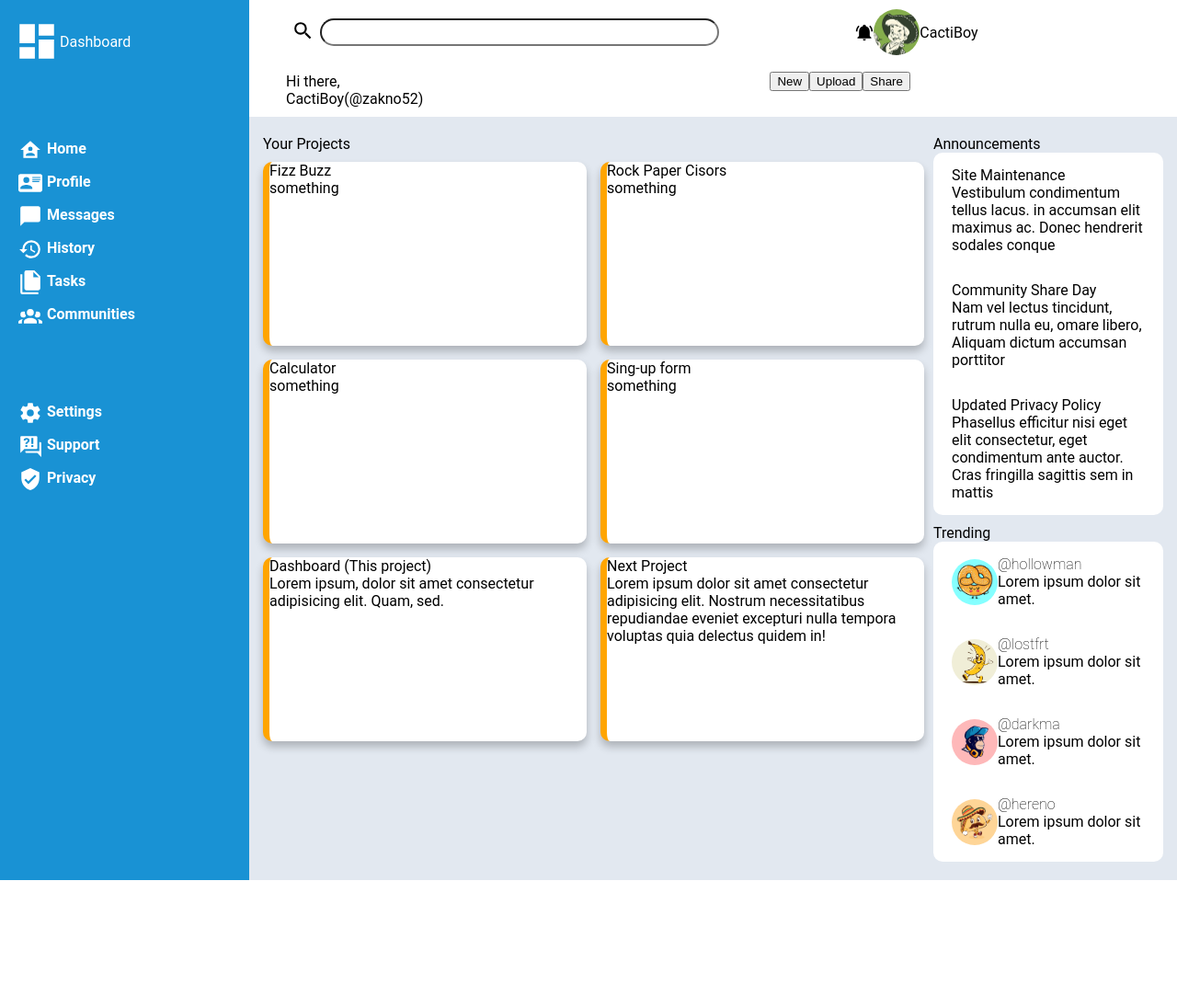
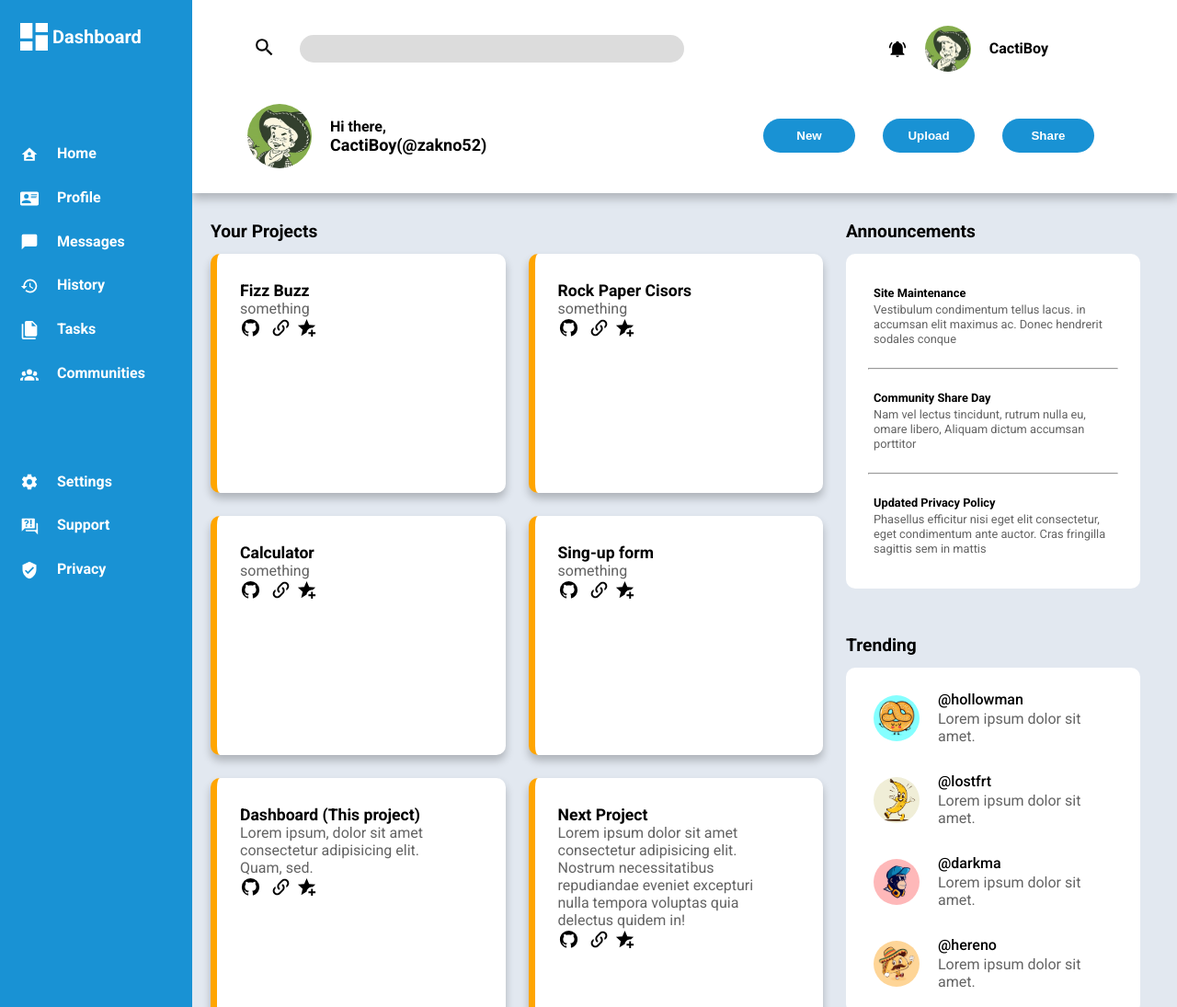
Before and after one commit to zakno52/adminDashboard, a plain HTML site: page index.html in a window 1280 px wide. Shown: the top 1095 px of the page at 92% size. Before the commit the page ends 957 px from the top, so only its background shows below. Drawn offline with Linux system fonts and the light colour scheme.

Commit message:
adding some images and fixing page resposiveness

```diff
--- a/index.html
+++ b/index.html
@@ -38,83 +38,117 @@
             <input type="search" />
           </div>
           <div>
-            <img class="icon" src="/img/bell-ring.svg" alt="" />
+            <img class="bellicon" src="/img/bell-ring.svg" alt="" />
             <img class="pp" src="/img/cacti.jpg" alt="" />
             CactiBoy
           </div>
         </div>
         <div class="usernameArea">
-          <div>
-            <img src="" alt="" /><span>Hi there,</span> CactiBoy(@zakno52)
+          <div class="bigUsername">
+            <img class="pp2" src="img/cacti.jpg" alt="" />
+
+            <div>Hi there,<span>CactiBoy(@zakno52)</span></div>
           </div>
-          <div>
+          <div class="usernameBtns">
             <button>New</button><button>Upload</button><button>Share</button>
           </div>
         </div>
       </div>
       <div class="boxesArea">
         <div class="projects">
-          <div>Your Projects</div>
+          <div><h2>Your Projects</h2></div>
           <div class="projectsBoxes">
             <div class="projbox">
-              <p>Fizz Buzz</p>
+              <h3>Fizz Buzz</h3>
               <p>something</p>
-              <div><img src="" alt="" /><img src="" alt="" /></div>
+              <div>
+                <img src="img/github.svg" alt="" /><img src="" alt="" /><img
+                  src="img/link-variant.svg"
+                  alt=""
+                /><img src="img/star-plus.svg" alt="" />
+              </div>
             </div>
             <div class="projbox">
-              <p>Rock Paper Cisors</p>
+              <h3>Rock Paper Cisors</h3>
               <p>something</p>
-              <div><img src="" alt="" /><img src="" alt="" /></div>
+              <div>
+                <img src="img/github.svg" alt="" /><img src="" alt="" /><img
+                  src="img/link-variant.svg"
+                  alt=""
+                /><img src="img/star-plus.svg" alt="" />
+              </div>
             </div>
             <div class="projbox">
-              <p>Calculator</p>
+              <h3>Calculator</h3>
               <p>something</p>
-              <div><img src="" alt="" /><img src="" alt="" /></div>
+              <div>
+                <img src="img/github.svg" alt="" /><img src="" alt="" /><img
+                  src="img/link-variant.svg"
+                  alt=""
+                /><img src="img/star-plus.svg" alt="" />
+              </div>
             </div>
             <div class="projbox">
-              <p>Sing-up form</p>
+              <h3>Sing-up form</h3>
               <p>something</p>
-              <div><img src="" alt="" /><img src="" alt="" /></div>
+              <div>
+                <img src="img/github.svg" alt="" /><img src="" alt="" /><img
+                  src="img/link-variant.svg"
+                  alt=""
+                /><img src="img/star-plus.svg" alt="" />
+              </div>
             </div>
             <div class="projbox">
-              <p>Dashboard (This project)</p>
+              <h3>Dashboard (This project)</h3>
               <p>
                 Lorem ipsum, dolor sit amet consectetur adipisicing elit. Quam,
                 sed.
               </p>
-              <div><img src="" alt="" /><img src="" alt="" /></div>
+              <div>
+                <img src="img/github.svg" alt="" /><img src="" alt="" /><img
+                  src="img/link-variant.svg"
+                  alt=""
+                /><img src="img/star-plus.svg" alt="" />
+              </div>
             </div>
             <div class="projbox">
-              <p>Next Project</p>
+              <h3>Next Project</h3>
               <p>
                 Lorem ipsum dolor sit amet consectetur adipisicing elit. Nostrum
                 necessitatibus repudiandae eveniet excepturi nulla tempora
                 voluptas quia delectus quidem in!
               </p>
-              <div><img src="" alt="" /><img src="" alt="" /></div>
+              <div>
+                <img src="img/github.svg" alt="" /><img src="" alt="" /><img
+                  src="img/link-variant.svg"
+                  alt=""
+                /><img src="img/star-plus.svg" alt="" />
+              </div>
             </div>
           </div>
         </div>
-        <div>
-          <div>Announcements</div>
+        <div class="allAnnounce">
+          <div><h2>Announcements</h2></div>
           <div class="annonce">
             <div>
-              <p>Site Maintenance</p>
+              <h4>Site Maintenance</h4>
 
               <p>
                 Vestibulum condimentum tellus lacus. in accumsan elit maximus
                 ac. Donec hendrerit sodales conque
               </p>
             </div>
+            <hr />
             <div>
-              <p>Community Share Day</p>
+              <h4>Community Share Day</h4>
               <p>
                 Nam vel lectus tincidunt, rutrum nulla eu, omare libero, Aliquam
                 dictum accumsan porttitor
               </p>
             </div>
+            <hr />
             <div>
-              <p>Updated Privacy Policy</p>
+              <h4>Updated Privacy Policy</h4>
               <p>
                 Phasellus efficitur nisi eget elit consectetur, eget condimentum
                 ante auctor. Cras fringilla sagittis sem in mattis
@@ -122,8 +156,8 @@
             </div>
           </div>
         </div>
-        <div>
-          <div>Trending</div>
+        <div class="allTrend">
+          <div><h2>Trending</h2></div>
           <div class="trend">
             <div>
               <img class="pp" src="img/1.jpg" alt="" />
--- a/style.css
+++ b/style.css
@@ -1,3 +1,4 @@
+@import url("https://fonts.googleapis.com/css2?family=Roboto:ital,wght@0,100;0,300;0,400;0,500;0,700;0,900;1,100;1,300;1,400;1,500;1,700;1,900&display=swap");
 /* prettier-ignore */
 html, body, div, span, applet, object, iframe,
 h1, h2, h3, h4, h5, h6, p, blockquote, pre,
@@ -20,8 +21,6 @@ time, mark, audio, video {
 	vertical-align: baseline;
 }
 
-@import url("https://fonts.googleapis.com/css2?family=Roboto:ital,wght@0,100;0,300;0,400;0,500;0,700;0,900;1,100;1,300;1,400;1,500;1,700;1,900&display=swap");
-
 body {
   display: flex;
   justify-content: center;
@@ -30,29 +29,43 @@ body {
 .container {
   display: grid;
   grid-template-columns: auto 3fr;
-  width: 100vw;
+  grid-template-rows: auto 1fr;
+
+  max-width: 138rem;
   min-width: 50rem;
   height: 100vh;
 }
 
 .header {
-  padding: 10px 40px;
+  padding: 20px 60px;
   grid-area: 1/2/2/3;
   display: grid;
   grid-template-rows: auto auto;
+  height: 170px;
+  box-shadow: 0 6px 10px #0000003b;
+  z-index: 2;
 }
 
 .searchArea {
   display: grid;
-  grid-template-columns: 2fr 1fr;
-  align-items: center;
+  grid-template-columns: 2fr auto;
+  font-weight: bold;
+  padding-right: 5rem;
+  margin-bottom: 20px;
 }
-.icon {
+.bellicon {
   width: 20px;
+  margin-right: 20px;
 }
 .pp {
   width: 50px;
   height: 50px;
+  border-radius: 50%;
+  margin-right: 20px;
+}
+.pp2 {
+  width: 70px;
+  height: 70px;
   border-radius: 50%;
 }
 .searchArea button {
@@ -61,9 +74,14 @@ body {
   width: 37px;
 }
 .searchArea input {
+  background-color: gainsboro;
+  border: none;
+  outline: unset;
   height: 30px;
   border-radius: 50px;
-  width: 70%;
+  width: 60%;
+
+  margin-left: 20px;
 }
 .searchArea > div {
   display: flex;
@@ -72,86 +90,141 @@ body {
 .usernameArea {
   display: grid;
   grid-template-columns: 1.7fr 1.3fr;
-  align-items: center;
+  font-weight: bold;
 }
 .usernameArea span {
   display: block;
+  font-size: large;
 }
-
+.bigUsername {
+  display: flex;
+  align-items: center;
+}
+.bigUsername div {
+  margin-left: 20px;
+}
+.usernameBtns {
+  padding-left: max(10rem, 15vw);
+  display: flex;
+  align-items: center;
+}
+.usernameBtns button {
+  height: 37px;
+  width: 100px;
+  font-weight: bold;
+  color: white;
+  background-color: rgb(25 146 212);
+  border-radius: 100px;
+  border: none;
+  margin-right: 30px;
+}
 .menu {
   background-color: rgb(25 146 212);
   grid-area: 1/1/3/2;
-  padding-left: 15px;
+  padding-left: 17px;
   color: white;
-  width: max(10rem, 20vw);
+  width: max(10rem, 15vw);
+  z-index: 3;
 }
 .menu > .logo {
   padding-top: 20px;
   display: flex;
   align-items: center;
+  font-size: 20px;
+  font-weight: bold;
 }
 .menu > .logo > img {
   filter: invert(1);
-  width: 50px;
+  width: 40px;
 }
 .menu ul {
   padding-top: 70px;
   list-style: none;
 }
 .menu ul li {
-  padding: 10px 0 0 5px;
+  margin: 27px 0 0 5px;
   font-weight: 700;
 }
 .menu > ul img {
   filter: invert(1);
-  width: 26px;
-  padding-right: 5px;
+  width: 20px;
+  padding-right: 20px;
 
   vertical-align: middle;
 }
-
+h2 {
+  font-size: 1.2rem;
+  font-weight: bold;
+  margin: 30px 0 13px;
+}
+h3 {
+  font-size: 1.1rem;
+  font-weight: bold;
+}
+h4 {
+  font-size: 0.8rem;
+  font-weight: bold;
+  margin-bottom: 3px;
+}
 .boxesArea {
-  padding: 20px 15px;
+  padding: 0 40px 0 20px;
   background-color: rgb(226 232 240);
   grid-area: 2/2/3/3;
   display: grid;
-  grid-template-columns: 2.3fr 0.7fr;
-  gap: 10px;
+  grid-template-columns: 2.3fr auto;
+  grid-template-rows: auto 1fr;
+  gap: 20px;
 }
 .boxesArea p {
   overflow-wrap: break-word;
+  color: #636363;
 }
 .projects {
+  padding-right: 5px;
   grid-area: 1 / 1 / 3 / 2;
 }
 .projectsBoxes {
-  padding-top: 10px;
   display: grid;
-  gap: 15px;
+  gap: 25px;
   grid-template-columns: repeat(auto-fit, minmax(300px, 1fr));
 }
 .projbox {
+  padding: 30px 75px 30px 25px;
   border-radius: 10px;
   border-left: 7px solid orange;
   box-shadow: 0 6px 10px #0000003b;
   height: 200px;
   background-color: white;
 }
+.projbox img {
+  width: 23px;
+
+  margin-right: 5px;
+}
 
 .annonce {
+  padding: 20px 10px;
   background-color: white;
-  padding-left: 15px 10px;
-  grid-area: 1/2/2/3;
+  /* padding-left: 15px 10px; */
+  /* grid-area: 1/2/2/3; */
   border-radius: 10px;
   min-width: 250px;
 }
 .annonce > div {
   padding: 15px 20px;
 }
+hr {
+  width: 90%;
+}
+.annonce p {
+  font-size: 0.8rem;
+  line-height: 1rem;
+}
 .trend {
+  padding: 10px 10px;
   background-color: white;
   padding-left: 15px 10px;
-  grid-area: 2/2/3/3;
+  /* grid-area: 2/2/3/3; */
   border-radius: 10px;
   min-width: 250px;
 }
@@ -160,7 +233,12 @@ body {
   align-items: center;
   padding: 15px 20px;
 }
+.trendUsername {
+  font-weight: 500;
+  margin-bottom: 2px;
+}
 
-.trendUsername {
-  font-weight: 200;
+.allAnnounce,
+.allTrend {
+  max-width: 20rem;
 }
```
Also changed, not shown: img/github.svg (added), img/link-variant.svg (added), img/star-plus.svg (added), 3 other files.
